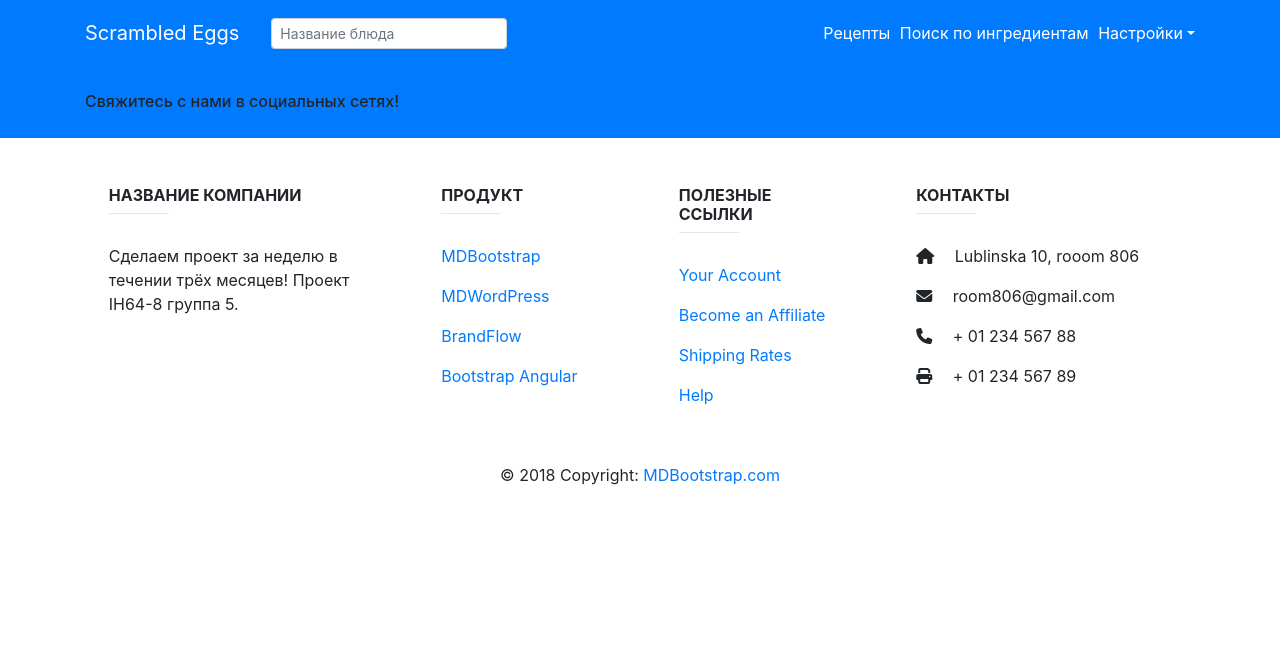
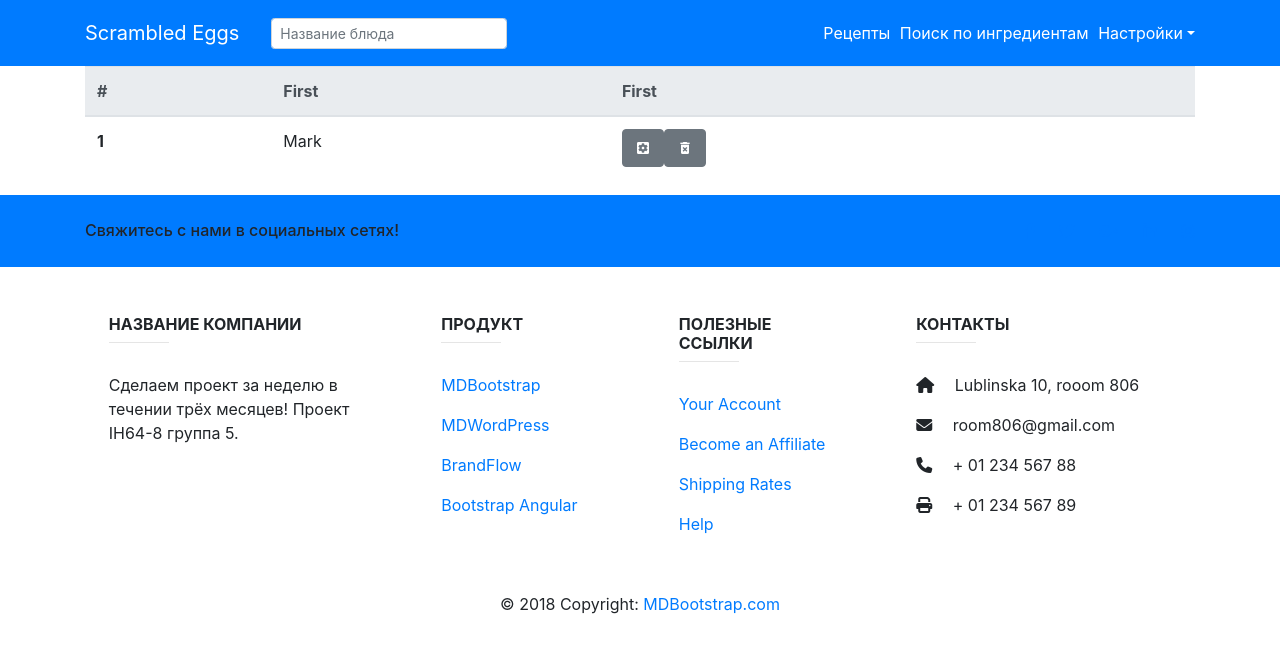
Before and after one commit to Dahmer7771/scrambled-eggs-2, a React (Create React App) app in the folder client/: page /recipe_client in a window 1280 px wide. Shown: the top 652 px of the page. Built offline with nearby package versions, Linux system fonts and the light colour scheme.

Commit message:
change component

```diff
--- a/client/src/components/app/app.jsx
+++ b/client/src/components/app/app.jsx
@@ -14,7 +14,8 @@ import { RecipesProvider } from "../recipes-context/recipes-context";
 import RecipesAPI from "../../services/recipes-api";
 import Users from "../users/users";
 import CreatedRecipe from "../created-recipe/created-recipe";
-import Management from "../management/management";
+import RecipeClient from "../recipe-client/recipe-client";
+import ChangeRecipeClient from "../change-recipe-client/change-recipe-client";
 
 class App extends Component {
     constructor(props) {
@@ -71,7 +72,8 @@ class App extends Component {
                         <Route path="/search" component={SearchSection} />
                         <Route path="/users" component={Users} />
                         <Route path="/created" component={CreatedRecipe} />
-                        <Route path="/management" component={Management} />
+                        <Route path="/recipe_client" component={RecipeClient} />
+                        <Route path="/change" component={ChangeRecipeClient} />
                     </Switch>
                     <Footer />
                 </div>
--- a/client/src/components/management/management.jsx
+++ b/client/src/components/recipe-client/recipe-client.jsx
@@ -1,6 +1,7 @@
 import React, { Component } from "react";
+import { Link } from "react-router-dom";
 
-class Management extends Component {
+class RecipeClient extends Component {
     render() {
         return (
             <div className="container">
@@ -17,14 +18,14 @@ class Management extends Component {
                             <th scope="row">1</th>
                             <td>Mark</td>
                             <td>
-                                <div className="btn-group btn-group-lg" role="group" aria-label="Button group with nested dropdown">
+                                <Link to="/change">
                                     <button type="button" className="btn btn-secondary material-icons">
                                         settings_applications
                                     </button>
-                                    <button type="button" className="btn btn-secondary material-icons">
+                                </Link>
+                                <button type="button" className="btn btn-secondary material-icons">
                                         delete_forever
-                                    </button>
-                                </div>
+                                </button>
                             </td>
                         </tr>
                     </tbody>
@@ -34,4 +35,4 @@ class Management extends Component {
     }
 }
 
-export default Management;
+export default RecipeClient;
--- a/client/src/helpers/usersNavMenu.jsx
+++ b/client/src/helpers/usersNavMenu.jsx
@@ -48,7 +48,7 @@ const settings = () => (
             Настройки
         </a>
         <div className="dropdown-menu" aria-labelledby="navbarDropdown">
-            <a className="dropdown-item" href="/management">Рецепты</a>
+            <a className="dropdown-item" href="/recipe_client">Рецепты</a>
             <a className="dropdown-item" href="/created">Добавить рецепты</a>
             <a className="dropdown-item" href="/users">Пользователи</a>
             <div className="dropdown-divider" />
```
